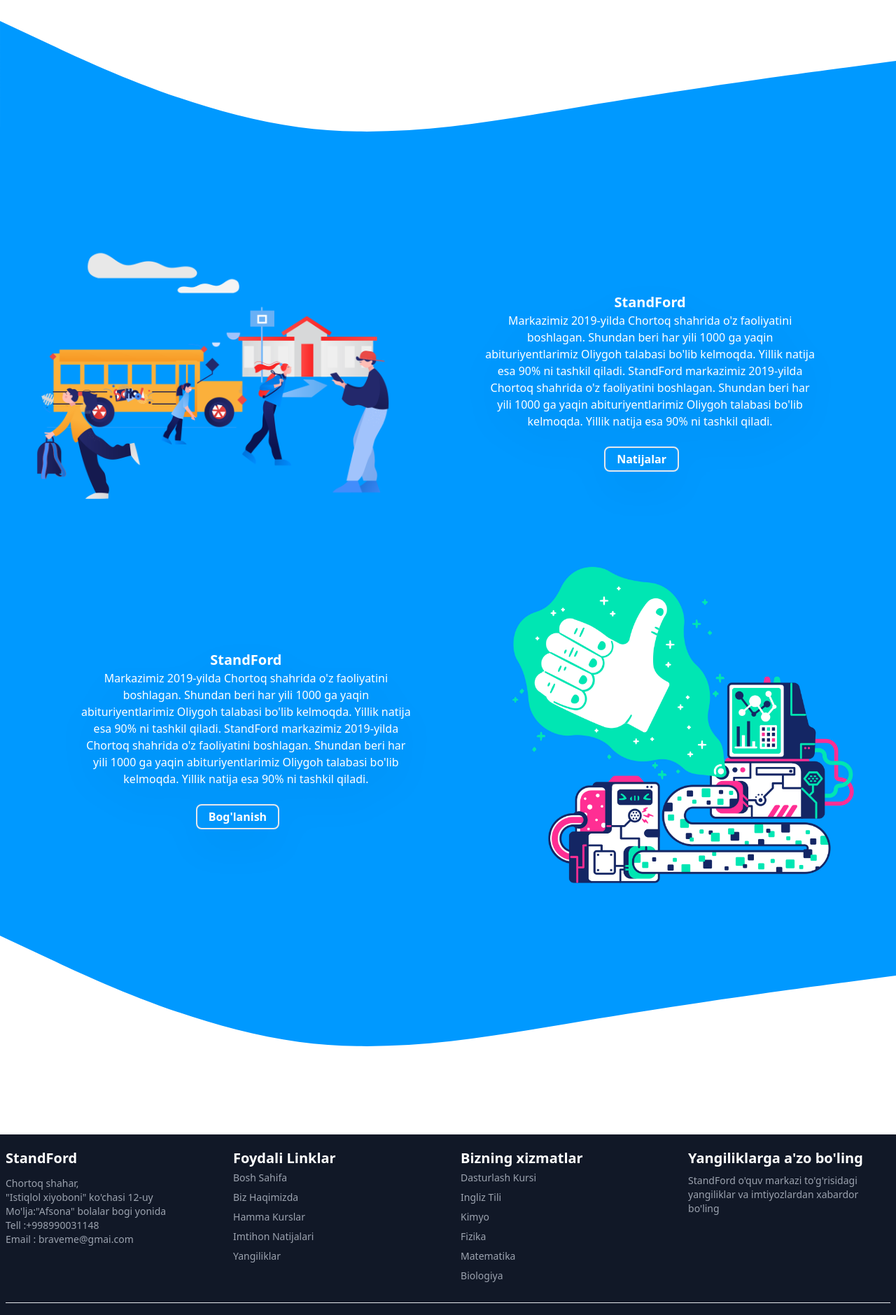
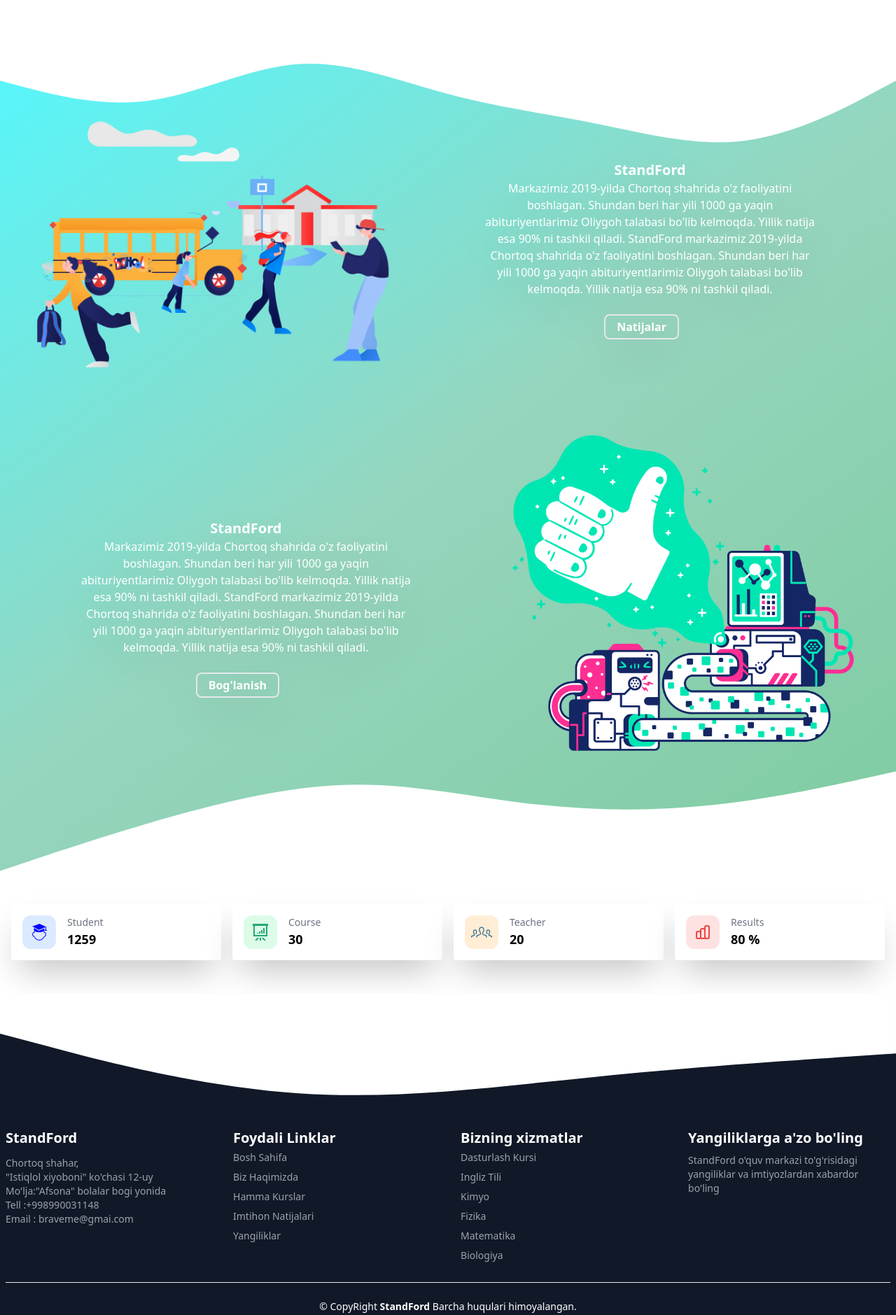
Before and after one commit to Tespen-uz/edu, a Next.js app: page /about in a window 1280 px wide. Shown: the part 446-2325 px from the top of the page at 70% size. Built offline with nearby package versions, Linux system fonts and the light colour scheme.

Commit message:
Colors are optimized now

```diff
--- a/components/Courses/CourseCard.jsx
+++ b/components/Courses/CourseCard.jsx
@@ -14,7 +14,7 @@ function CourseCard({name, img, sum, tech, text }) {
                     <button className=' px-8 bg-cyan-500 rounded py-2 mt-4 text-white font-bold text-xl transition-all hover:scale-95'>Register</button>
 
                 </div>
-                <div className='w-full overflow-hidden p-2 mt-2 rounded-tl-full rounded-bl-full md:w-6/12' style={{background: 'linear-gradient(356deg, rgba(0,255,218,1) 29%, rgba(30,237,160,1) 63%)'}}>
+                <div className='w-full overflow-hidden p-2 mt-2 rounded-tl-full rounded-bl-full md:w-6/12'  style={{background: `linear-gradient(143deg, rgba(0,245,255,0.6755077030812324) 0%, rgba(36,167,118,0.4766281512605042) 51%, rgba(32,166,92,0.5802696078431373) 100%)` }}>
                     <Image src={CourseImg} width={400} height={400} className='object-cover rounded-full transition-all hover:rotate-45'/>
 
 
--- a/components/Footer/Footer.jsx
+++ b/components/Footer/Footer.jsx
@@ -4,8 +4,13 @@ import Image from "next/image";
 const Footer = () => {
   return (
     <div className=" bg-gray-900  ">
-      <div className="container mx-auto  max-w-2x p-2   text-white py-5">
-        <div className=" flex flex-col justify-center  md:flex-row   md:justify-between  text-sm text-gray-400">
+      <div className="pt-12 lg:pt-48   max-w-2x p-2 relative   text-white py-5">
+        <div className="absolute left-0 right-0 top-0"  >
+        <svg xmlns="http://www.w3.org/2000/svg" viewBox="0 0 1440 320">
+  <path fill="#fff" fill-opacity="1" d="M0,64L80,85.3C160,107,320,149,480,160C640,171,800,149,960,133.3C1120,117,1280,107,1360,101.3L1440,96L1440,0L1360,0C1280,0,1120,0,960,0C800,0,640,0,480,0C320,0,160,0,80,0L0,0Z"></path>
+</svg>
+        </div>
+        <div className="container mx-auto flex flex-col justify-center  md:flex-row   md:justify-between  text-sm text-gray-400">
           <div className="flex flex-col sm:w-1/2 lg:w-1/5 md:w-1/5 w-full ">
             <p className="text-xl font-bold text-white mb-3">StandFord</p>
             <p className="text-left">
--- a/components/Navbar/Navbar.jsx
+++ b/components/Navbar/Navbar.jsx
@@ -36,7 +36,7 @@ export default function Head() {
             <ul className={open ? "flex text-center transition-all mt-10 mb-6 bg-[#000]  flex-col items-center justify-center md:flex-row md:mt-0 md:mb-0 md:justify-end" : "flex flex-col justify-end transition-all overflow-hidden h-0 md:flex-row md:h-[100%]"}>
               <li>
                 <Link href='/' >
-                  <a onClick={OpenMenu}  className="text-white ml-4 capitalize text-xl transition-all hover:text-[#24A776]">Home</a>
+                  <a onClick={OpenMenu}  className="sm:my-5 text-white ml-4 capitalize text-xl transition-all hover:text-[#24A776]">Home</a>
                 </Link>
               </li>
               <li>
--- a/components/Page1/page1.jsx
+++ /dev/null
@@ -1,12 +0,0 @@
-import React from "react";
-import D3 from "../../public/boyandgirl.png";
-import Image from "next/image";
-// className = "w-full bg-[url('/Decore.png')] bg-no-repeat bg-right-top bg-auto ";
-
-export default function () {
-  return (
-<div>
-hi
-</div>
-  );
-}
--- a/pages/about/index.jsx
+++ b/pages/about/index.jsx
@@ -1,10 +1,11 @@
 import React from "react";
-import Faq from "../../layouts/Faq/Faq";
+// import Faq from "../../layouts/Faq/Faq";
 import StudentCardList from "../../components/Student/StudentCardList";
 import Busy from "../../public/busy.png";
 import School from "../../public/school.png";
 import School2 from "../../public/cyborg.png";
 import Image from "next/image";
+import InfoList from "../../components/InfoBox/InfoList"
 
 const AboutPage = () => {
   return (
@@ -36,21 +37,20 @@ const AboutPage = () => {
           </p>
         </div>
       </div>
-      <svg
-        className=""
-        xmlns="http://www.w3.org/2000/svg"
-        viewBox="0 0 1440 320"
-      >
-        <path
-          fill="#0099ff"
-          fill-opacity="1"
-          d="M0,0L80,37.3C160,75,320,149,480,170.7C640,192,800,160,960,133.3C1120,107,1280,85,1360,74.7L1440,64L1440,320L1360,320C1280,320,1120,320,960,320C800,320,640,320,480,320C320,320,160,320,80,320L0,320Z"
-        ></path>
-      </svg>
-      <div style={{ background: "#0099ff" }}>
-        <div className="container mx-auto ">
-          <div style={{ background: "#0099ff" }} className=" h-a lg:flex px-5">
-            <div className=" sm:w-1/2 ">
+
+      <div >
+        <div
+        style={{margiTop:"10px", background: `linear-gradient(143deg, rgba(0,245,255,0.6755077030812324) 0%, rgba(36,167,118,0.4766281512605042) 51%, rgba(32,166,92,0.5802696078431373) 100%)`  }} className="">
+          <div
+
+           className="pt-24 relative h-a lg:flex px-5">
+            <div className="absolute top-0 left-0 right-0">
+       <svg xmlns="http://www.w3.org/2000/svg" viewBox="0 0 1440 320">
+  <path fill="#fff" fill-opacity="1" d="M0,96L40,106.7C80,117,160,139,240,128C320,117,400,75,480,69.3C560,64,640,96,720,117.3C800,139,880,149,960,165.3C1040,181,1120,203,1200,192C1280,181,1360,139,1400,117.3L1440,96L1440,0L1400,0C1360,0,1280,0,1200,0C1120,0,1040,0,960,0C880,0,800,0,720,0C640,0,560,0,480,0C400,0,320,0,240,0C160,0,80,0,40,0L0,0Z"></path>
+</svg>
+      </div>
+            <div className="container mx-auto lg:flex ">
+              <div className=" sm:w-1/2 ">
               <Image className="" src={School} />
             </div>
             <div
@@ -60,7 +60,7 @@ const AboutPage = () => {
                 alignItems: "center",
                 justifyContent: "center",
               }}
-              className="sm:block lg:mx-10 sm:w-1/2 sm:px-10  "
+              className=" sm:block lg:mx-10 sm:w-1/2 sm:px-10  "
             >
               <p className=" text-white text-center drop-shadow-2xl mx-4">
                 <br />
@@ -84,17 +84,21 @@ const AboutPage = () => {
                 </button>
               </p>
             </div>
+            </div>
           </div>
           {/* bg-gradient-to-r from-cyan-600 to-blue-500 */}
-          <div style={{ background: "#0099ff" }} className="h-a lg:flex px-5">
-            <div
+          <div
+
+           className="pb-24 relative  h-a lg:flex px-5">
+           <div className="container mx-auto  lg:flex ">
+              <div
               style={{
                 display: "flex",
                 flexDirection: "column",
                 alignItems: "center",
                 justifyContent: "center",
               }}
-              className="sm:block lg:mx-10 sm:w-1/2 sm:px-10  "
+              className=" container mx-auto  sm:block lg:mx-10 sm:w-1/2 sm:px-10  "
             >
               <p className=" text-white text-center drop-shadow-2xl mx-4">
                 <br />
@@ -118,19 +122,17 @@ const AboutPage = () => {
                 </button>
               </p>
             </div>
-            <div className=" sm:w-1/2 ">
+            <div className="sm:w-1/2 ">
               <Image className="" src={School2} />
             </div>
+           </div>
+             <div className="absolute bottom-0 left-0 right-0">
+        <svg xmlns="http://www.w3.org/2000/svg" viewBox="0 0 1440 320"><path fill="#fff" fill-opacity="1" d="M0,320L48,304C96,288,192,256,288,229.3C384,203,480,181,576,181.3C672,181,768,203,864,213.3C960,224,1056,224,1152,213.3C1248,203,1344,181,1392,170.7L1440,160L1440,320L1392,320C1344,320,1248,320,1152,320C1056,320,960,320,864,320C768,320,672,320,576,320C480,320,384,320,288,320C192,320,96,320,48,320L0,320Z"></path></svg>
+      </div>
           </div>
         </div>
       </div>
-      <svg xmlns="http://www.w3.org/2000/svg" viewBox="0 0 1440 320">
-        <path
-          fill="#0099ff"
-          fill-opacity="1"
-          d="M0,0L80,37.3C160,75,320,149,480,170.7C640,192,800,160,960,133.3C1120,107,1280,85,1360,74.7L1440,64L1440,0L1360,0C1280,0,1120,0,960,0C800,0,640,0,480,0C320,0,160,0,80,0L0,0Z"
-        ></path>
-      </svg>
+      <InfoList/>
     </div>
   );
 };
--- a/pages/courses/index.jsx
+++ b/pages/courses/index.jsx
@@ -13,7 +13,7 @@ import CourseList from "../../components/Courses/CourseList";
 const AboutPage = () => {
   return (
     <>
-      <div className="min-h-[90vh] relative  flex items-center py-12" style={{background: 'linear-gradient(70deg, rgba(0,255,218,1) 29%, rgba(30,237,160,1) 63%)'}}>
+      <div className="min-h-[90vh] relative  flex items-center py-12"  style={{background: `linear-gradient(143deg, rgba(0,245,255,0.6755077030812324) 0%, rgba(36,167,118,0.4766281512605042) 51%, rgba(32,166,92,0.5802696078431373) 100%)` }}>
         <div className="container mx-auto z-50 flex flex-col items-center md:flex-row">
           <div className="w-full z-50 md:w-6/12">
             <Image src={CourseBg} width={450} height={450} />
@@ -27,7 +27,7 @@ const AboutPage = () => {
 
         <div className="absolute left-0 right-0 z-0 bottom-0">
           <svg xmlns="http://www.w3.org/2000/svg" viewBox="0 0 1440 320">
-            <path fill="#fff" fill-opacity="1" d="M0,160L34.3,144C68.6,128,137,96,206,122.7C274.3,149,343,235,411,272C480,309,549,299,617,277.3C685.7,256,754,224,823,208C891.4,192,960,192,1029,208C1097.1,224,1166,256,1234,250.7C1302.9,245,1371,203,1406,181.3L1440,160L1440,320L1405.7,320C1371.4,320,1303,320,1234,320C1165.7,320,1097,320,1029,320C960,320,891,320,823,320C754.3,320,686,320,617,320C548.6,320,480,320,411,320C342.9,320,274,320,206,320C137.1,320,69,320,34,320L0,320Z"></path>
+            <path fill="#fff" fill-opacity="1" d="M0,320L80,309.3C160,299,320,277,480,277.3C640,277,800,299,960,293.3C1120,288,1280,256,1360,240L1440,224L1440,320L1360,320C1280,320,1120,320,960,320C800,320,640,320,480,320C320,320,160,320,80,320L0,320Z"></path>
           </svg>
         </div>
 
```
Also changed, not shown: pages/contact/index.jsx (+50 -20 lines), pages/index.js (+17 -34 lines), public/HomeBlob.svg (added), public/contactWave.svg (added).
